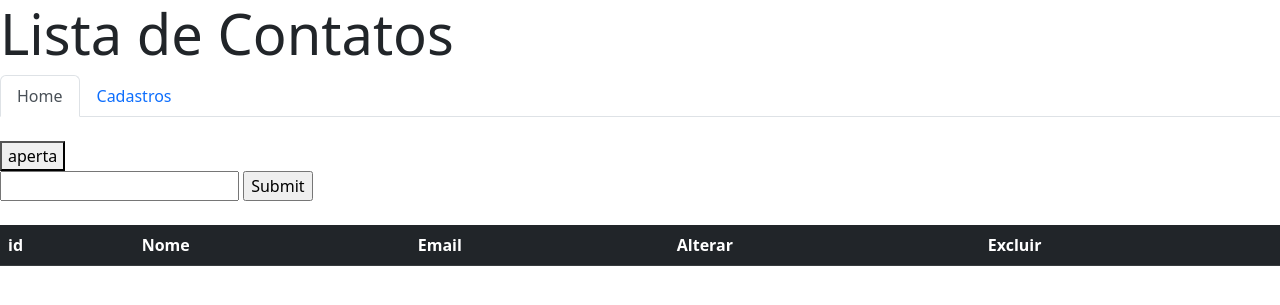
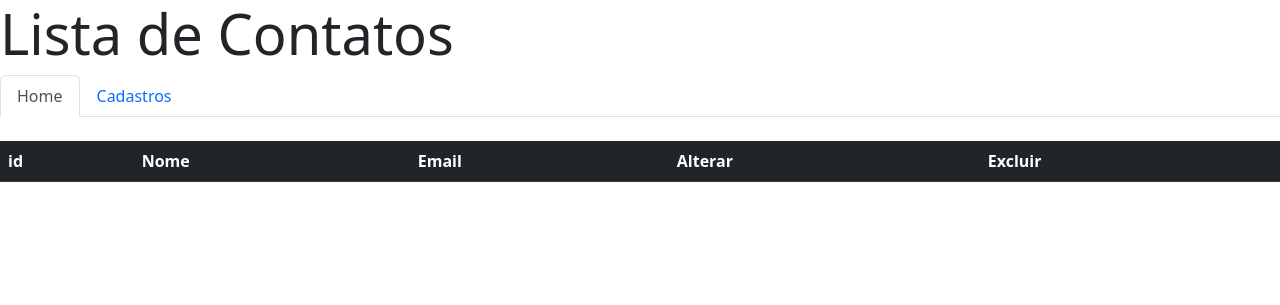
Before and after one commit to forever-prata/Agenda-mockAPI-DevWEB, a PHP site: page / in a window 1280 px wide. Shown: the top 305 px of the page. Run offline with PHP 8.4, Linux system fonts and the light colour scheme; data that the repository does not hold is empty.

Commit message:
Update index.php

```diff
--- a/index.php
+++ b/index.php
@@ -25,16 +25,6 @@
           <a class="nav-link" href="cadastrar.php">Cadastros</a>
         </li>
     </ul>
-    <br>
-
-    <button id="btn">aperta</button>
-
-    <div class="col-sm-3">
-        <form method="post" enctype="multipart/form-data" name="form">
-            <input type="text" name="busca">
-            <input type="submit" name="pesquisa">
-        </form>
-    </div>
 
     <br>
     <div class="table-responsive">
```
